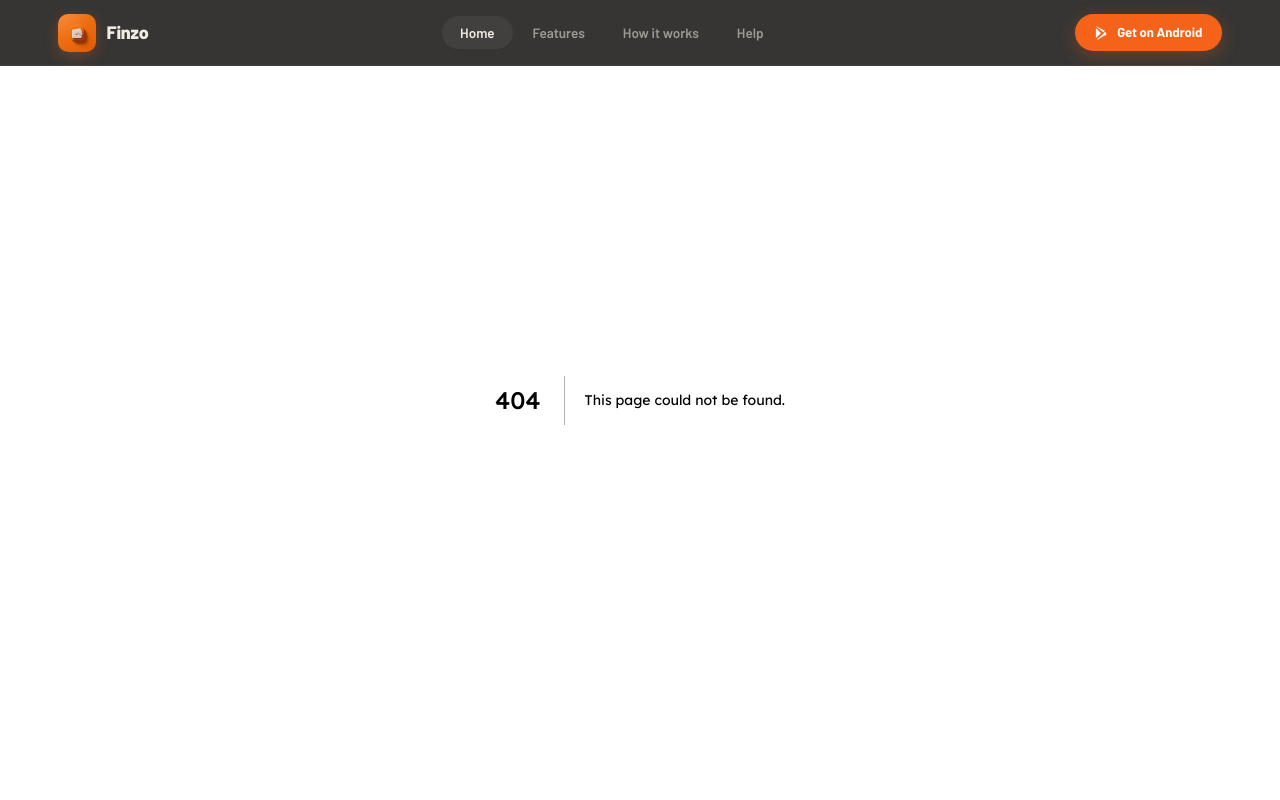
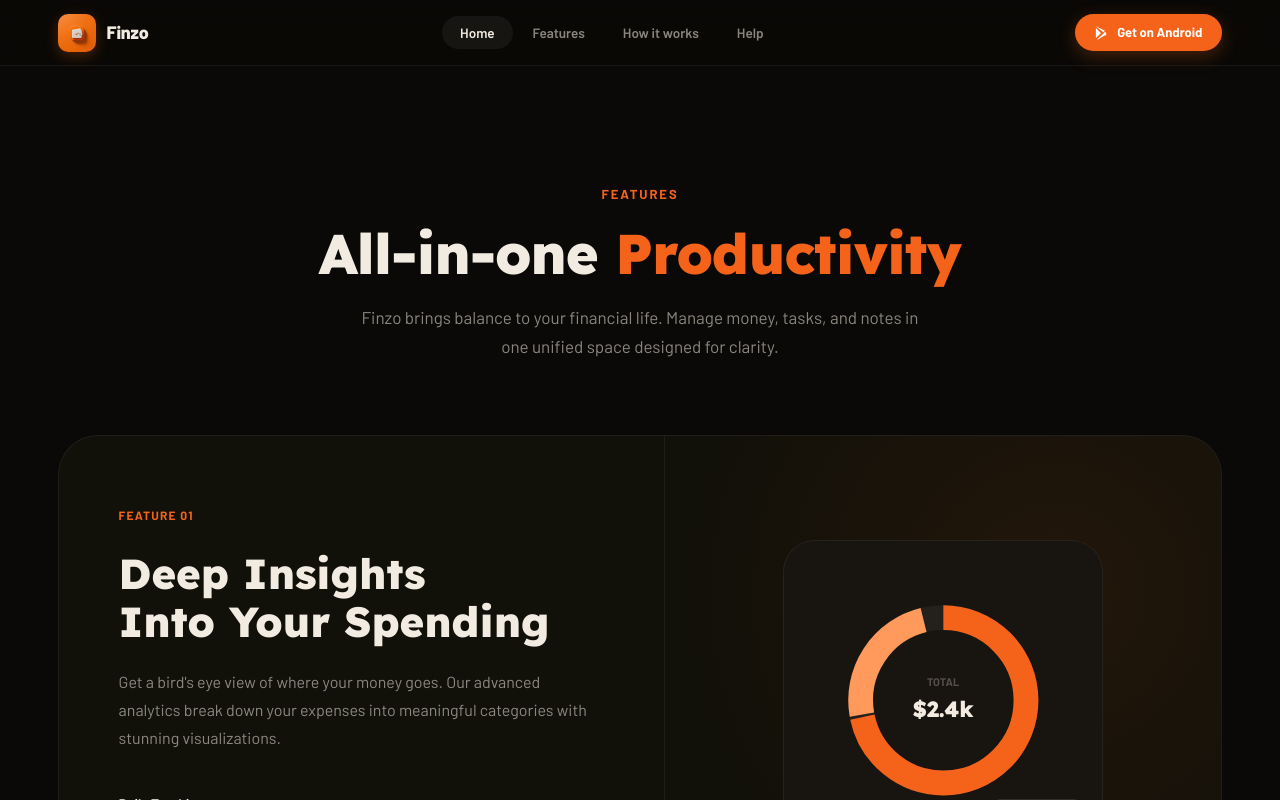
Before and after one commit to umakaranuma/Finzo-web, a Next.js app: page /features in a window 1280 px wide. Before the commit this address had no page. Shown: the top 800 px of the page. Built offline with nearby package versions, Linux system fonts and the light colour scheme.

Commit message:
feat: add layout, navigation, footer, and static pages for how-it-works, screenshots, features, and help

```diff
--- /dev/null
+++ b/app/features/page.tsx
@@ -0,0 +1,10 @@
+import Features from "@/components/Features";
+import styles from "../page.module.css";
+
+export default function FeaturesPage() {
+  return (
+    <main className={styles.main} style={{ paddingTop: '80px' }}>
+      <Features />
+    </main>
+  );
+}
--- a/app/layout.tsx
+++ b/app/layout.tsx
@@ -18,6 +18,11 @@ const barlow = Barlow({
 export const metadata: Metadata = {
   title: "Finzo — Smart Personal Money Manager",
   description: "Track your expenses, manage notes, todos and reminders all in one place.",
+  icons: {
+    icon: "/icon.svg",
+    shortcut: "/icon.svg",
+    apple: "/images/launcher_icon.jpg",
+  },
 };
 
 import Navbar from "@/components/Navbar";
--- a/components/Navbar.tsx
+++ b/components/Navbar.tsx
@@ -12,10 +12,10 @@ const Navbar = () => {
       </Link>
 
       <ul className={styles.navLinks}>
-        <li><Link href="#home" className={styles.on}>Home</Link></li>
-        <li><Link href="#features">Features</Link></li>
-        <li><Link href="#how-it-works">How it works</Link></li>
-        <li><Link href="#help">Help</Link></li>
+        <li><Link href="/" className={styles.on}>Home</Link></li>
+        <li><Link href="/features">Features</Link></li>
+        <li><Link href="/how-it-works">How it works</Link></li>
+        <li><Link href="/help">Help</Link></li>
       </ul>
 
       <div className={styles.right}>
```
Also changed, not shown: app/help/page.tsx (added, +10 -0 lines), app/how-it-works/page.tsx (added, +10 -0 lines), app/screenshots/page.tsx (added, +10 -0 lines), components/Footer.tsx (+4 -4 lines), public/icon.svg (added).
